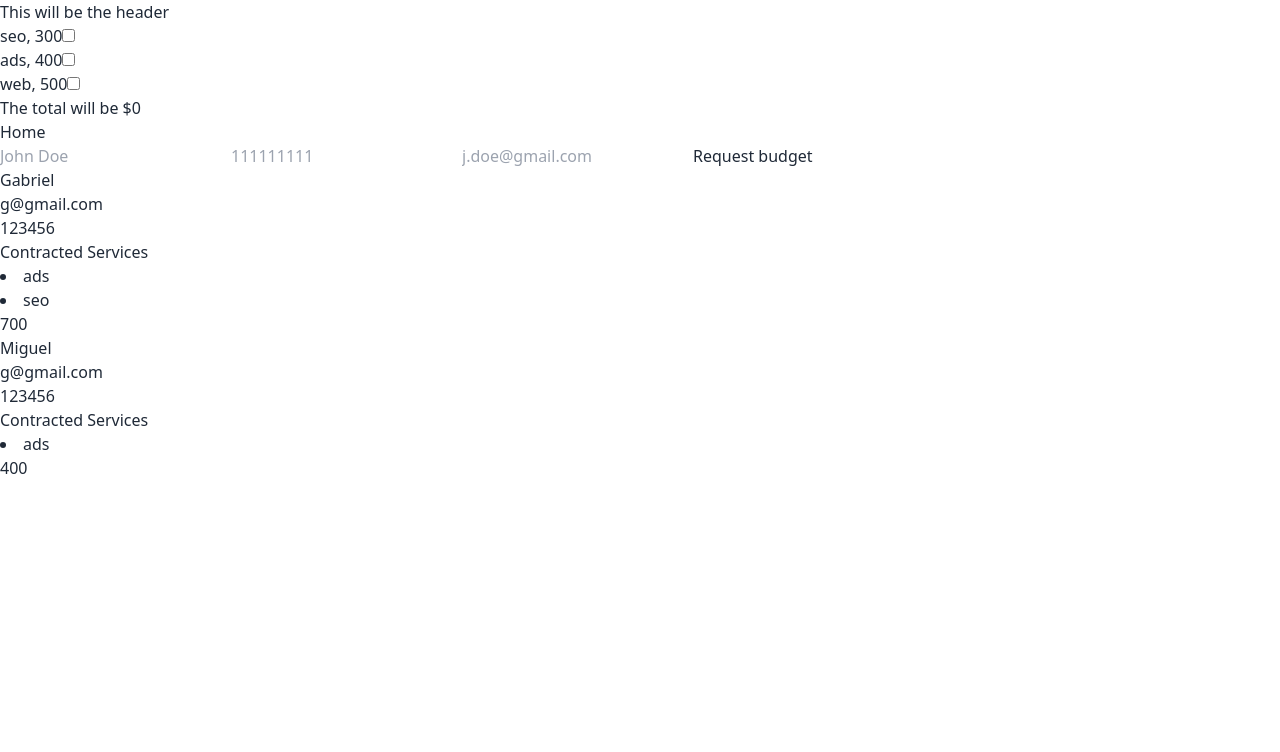
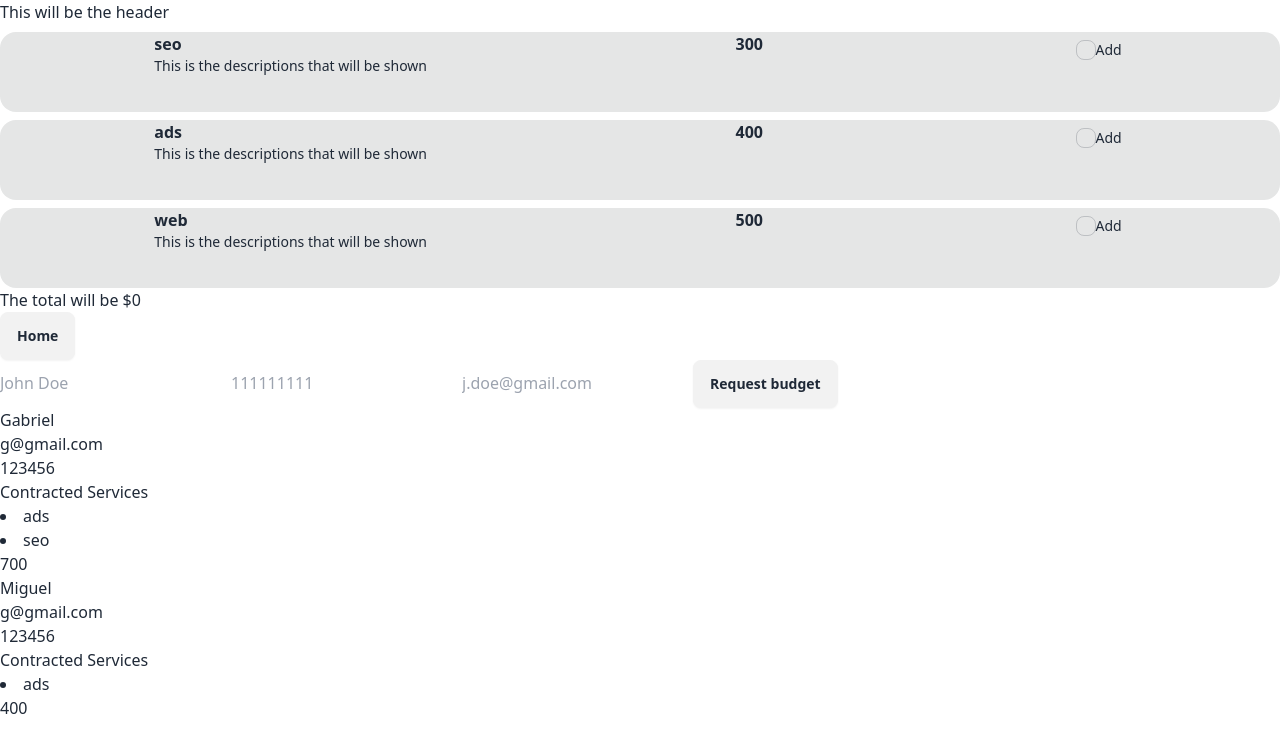
Before and after one commit to gsvaliente/react-sprint-6, a React (Vite) app: page /budget in a window 1280 px wide. Shown: the top 752 px of the page. Built offline with nearby package versions, Linux system fonts and the light colour scheme.

Commit message:
Adding styles to app

```diff
--- a/src/components/AddingBudget.tsx
+++ b/src/components/AddingBudget.tsx
@@ -46,7 +46,7 @@ export function AddingBudget() {
           value={data.email}
           onChange={(e) => setData({ ...data, email: e.target.value })}
         />
-        <button>Request budget</button>
+        <button className='btn'>Request budget</button>
       </form>
     </div>
   );
--- a/src/components/Card.tsx
+++ b/src/components/Card.tsx
@@ -76,28 +76,51 @@ export function Card({ item }: CardProps) {
   }, [extras, handleBudgetChange]);
 
   return (
-    <li>
-      {item.title}, {item.price}
+    <div className='flex flex-col w-full border-opacity-50 mt-2'>
+      <div className='grid h-20 card bg-base-300 rounded-box'>
+        <div className='flex flex-row justify-around'>
+          <div className=''>
+            <h1 className='font-bold'>{item.title}</h1>
+            <p className='text-sm'>{item.description}</p>
+          </div>
+          <div className='font-extrabold'>{item.price}</div>
+          <div className='form-control'>
+            <label className='label cursor-pointer'>
               <input
                 type='checkbox'
                 readOnly
                 checked={isChecked}
                 onChange={handleChangeChecked}
+                className='checkbox checkbox-sm'
               />
+              <span className='label-text'>Add</span>
+            </label>
+          </div>
           {isChecked && item.title === 'web' && (
             <>
               <div>
                 <label>Pages</label>
-            <button onClick={() => handleDecreaseExtras('pages')}>-</button>
+                <button
+                  className='btn btn-circle btn-outline'
+                  onClick={() => handleDecreaseExtras('pages')}
+                >
+                  -
+                </button>
                 <input
                   type='number'
                   readOnly
                   value={extras.pages}
                 />
-            <button onClick={() => handleIncreaseExtras('pages')}>+</button>
+                <button
+                  className='btn btn-circle btn-outline'
+                  onClick={() => handleIncreaseExtras('pages')}
+                >
+                  +
+                </button>
                 <Modal
                   info='This allows the team to create multiple pages to the desired website, we can create upto 3 new pages'
                   title='Pages Help'
+                  id={1}
                 >
                   ?
                 </Modal>
@@ -105,22 +128,35 @@ export function Card({ item }: CardProps) {
 
               <div>
                 <label>Languages</label>
-            <button onClick={() => handleDecreaseExtras('languages')}>-</button>
+                <button
+                  className='btn btn-circle btn-outline'
+                  onClick={() => handleDecreaseExtras('languages')}
+                >
+                  -
+                </button>
                 <input
                   type='number'
                   readOnly
                   value={extras.languages}
                 />
-            <button onClick={() => handleIncreaseExtras('languages')}>+</button>
+                <button
+                  className='btn btn-circle btn-outline'
+                  onClick={() => handleIncreaseExtras('languages')}
+                >
+                  +
+                </button>
                 <Modal
                   info='When the team creates a website, we also are able to add multiple languages. You can select upto 3 new languages'
                   title='Language Help'
+                  id={2}
                 >
                   ?
                 </Modal>
               </div>
             </>
           )}
-    </li>
+        </div>
+      </div>
+    </div>
   );
 }
--- a/src/components/Modal.tsx
+++ b/src/components/Modal.tsx
@@ -5,11 +5,11 @@ interface ModalProps {
   id: number;
 }
 
-export function Modal({ title, info, children, id }: ModalProps) {
+export function Modal({ title, info, children, id = 1 }: ModalProps) {
   return (
     <>
       <button
-        className='btn'
+        className='btn btn-square'
         onClick={() =>
           (
             document.getElementById(`my_modal_${id}`) as HTMLDialogElement
--- a/src/pages/App.tsx
+++ b/src/pages/App.tsx
@@ -15,7 +15,12 @@ function App() {
       <CardList />
       <p>The total will be ${total}</p>
 
-      <Link to={'/'}>Home</Link>
+      <Link
+        className='btn'
+        to={'/'}
+      >
+        Home
+      </Link>
       <AddingBudget />
       <BudgetCard />
     </>
--- a/src/pages/Welcome.tsx
+++ b/src/pages/Welcome.tsx
@@ -2,9 +2,18 @@ import { Link } from 'react-router-dom';
 
 export function Welcome() {
   return (
-    <div>
-      <h1>Welcome to the Budget App</h1>
-      <Link to={'/budget'}>Enter</Link>
+    <div className='hero min-h-screen bg-base-200'>
+      <div className='hero-content text-center'>
+        <div className='max-w-md'>
+          <h1 className='text-5xl font-bold mb-5'>Welcome to the Budget App</h1>
+          <Link
+            to={'/budget'}
+            className='btn btn-primary'
+          >
+            Enter
+          </Link>
+        </div>
+      </div>
     </div>
   );
 }
```
Lines whose indentation alone changed are shown as unchanged.
